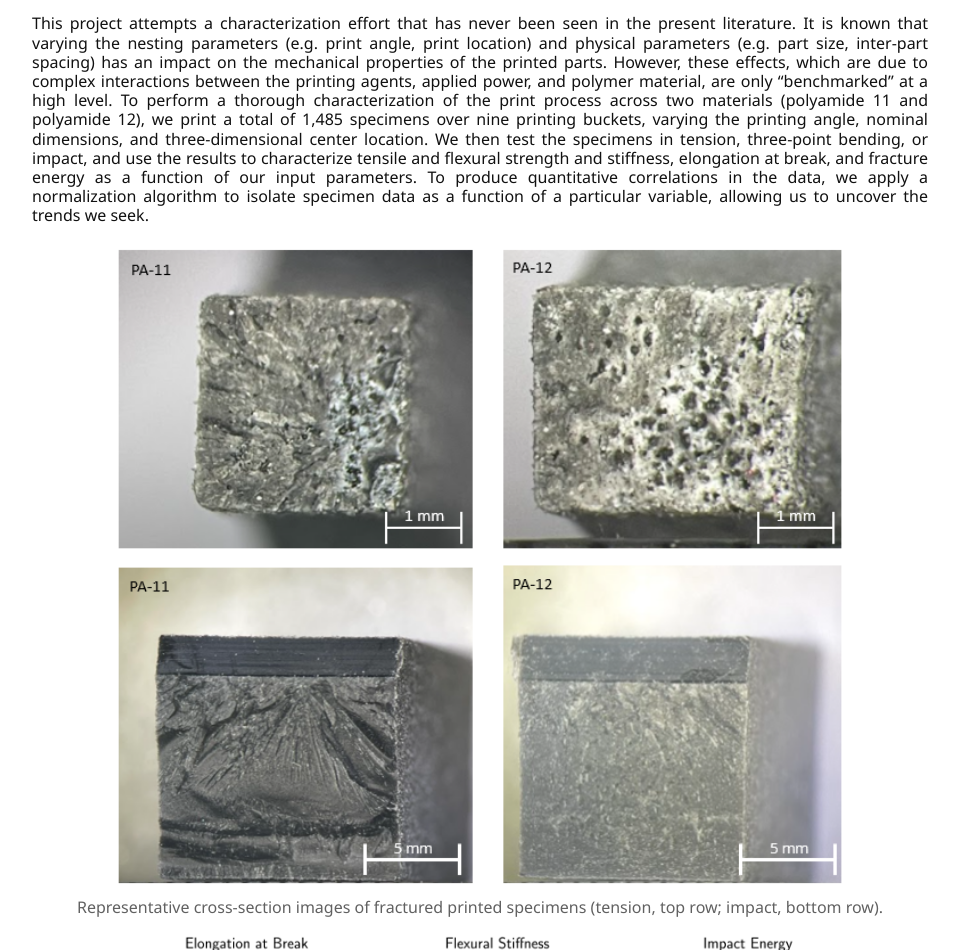
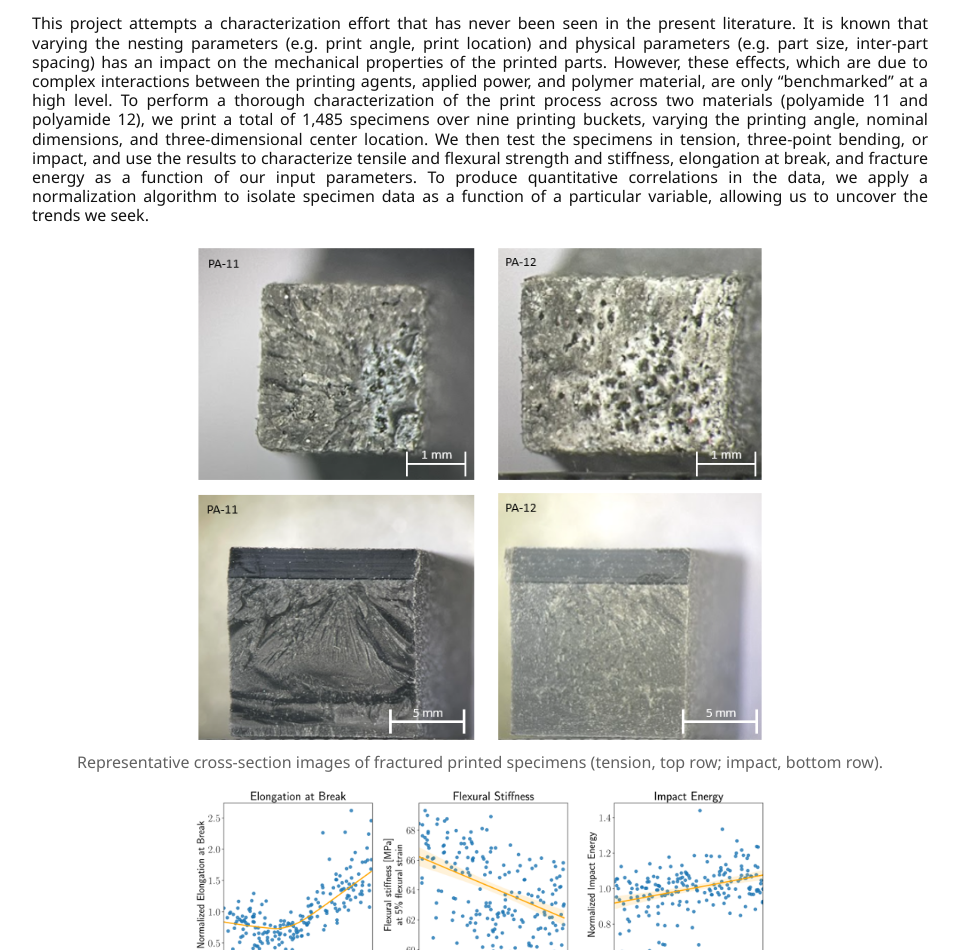
Before and after one commit to carbonheliumnitrogen/carbonheliumnitrogen.github.io, a Jekyll site: the page built from projects.html, in a window 1280 px wide. Shown: the part 619-1569 px from the top of the page, without its empty margins (160-1119 px from the left). Built offline with Jekyll 4.4.1, drawn with Linux system fonts in a browser that asks for light colours.

Commit message:
Update projects.html

```diff
--- a/projects.html
+++ b/projects.html
@@ -48,12 +48,12 @@ text-align: center;
 
 	<div id="row">
 	<figure>
-    		<img class="columntwo" src="6-a.png" style="width:90%">
+    		<img class="columntwo" src="6-a.png" style="width:70%">
 		<figcaption> Representative cross-section images of fractured printed specimens (tension, top row; impact, bottom row).
  </figcaption>
 	</figure>
 	<figure>
-    		<img class="columntwo" src="Poster_Fig_2.png" style="width:90%">
+    		<img class="columntwo" src="Poster_Fig_2.png" style="width:70%">
 		<figcaption class="bottom-three"> Angle-based normalized material properties for polyamide (PA)-12, demonstrating the trends obtained from the printed specimens.
 </figcaption>
 	</figure>
```
